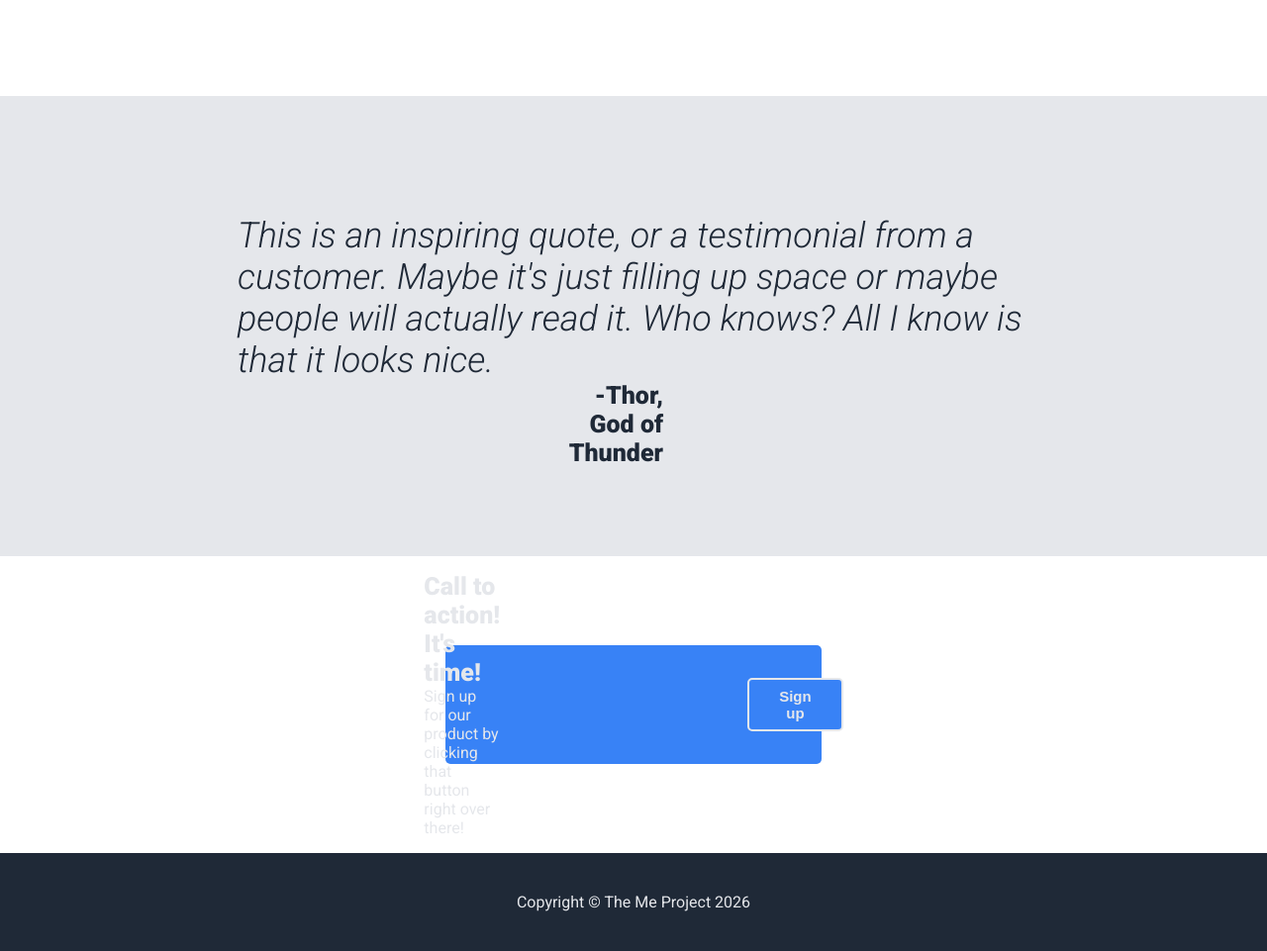
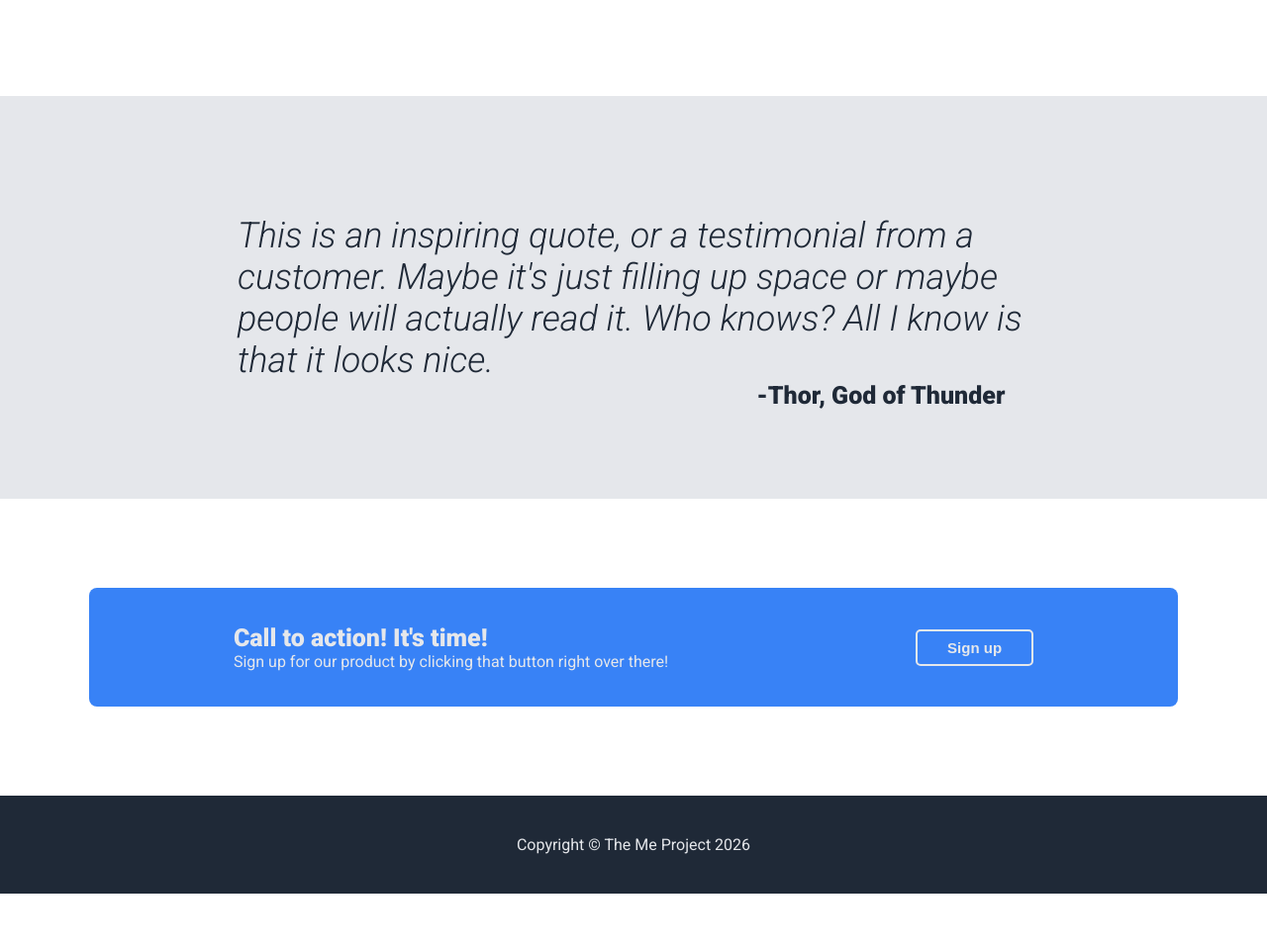
Before and after one commit to ly202009/practice-website, a plain HTML site: page index.html in a window 1280 px wide. Shown: the part 950-1911 px from the top of the page at 99% size. After the commit the page ends 1853 px from the top, so only its background shows below. Drawn offline with Linux system fonts and the light colour scheme.

Commit message:
Fixes For Screen Size

```diff
--- a/styles.css
+++ b/styles.css
@@ -132,7 +132,8 @@ ul, .header_hero-description{
     display: flex;
     flex-direction: column;
     align-items: center;
-    padding:120px 610px 90px;
+    padding-top:120px;
+    padding-bottom: 90px;
 }
 
 .quote-text{
@@ -148,13 +149,13 @@ ul, .header_hero-description{
     color:#1F2937;
     font-size: 25px;
     font-weight: 900;
+    padding-left:500px;
     text-align: right;
-    align-self: last baseline;
 }
 
 .call_to_action{
-    margin: 90px 450px;
-    border-radius: 5px;
+    margin: 90px;
+    border-radius: 8px;
     height: 120px;
     background-color: #3882f6;
     display: flex;
```
